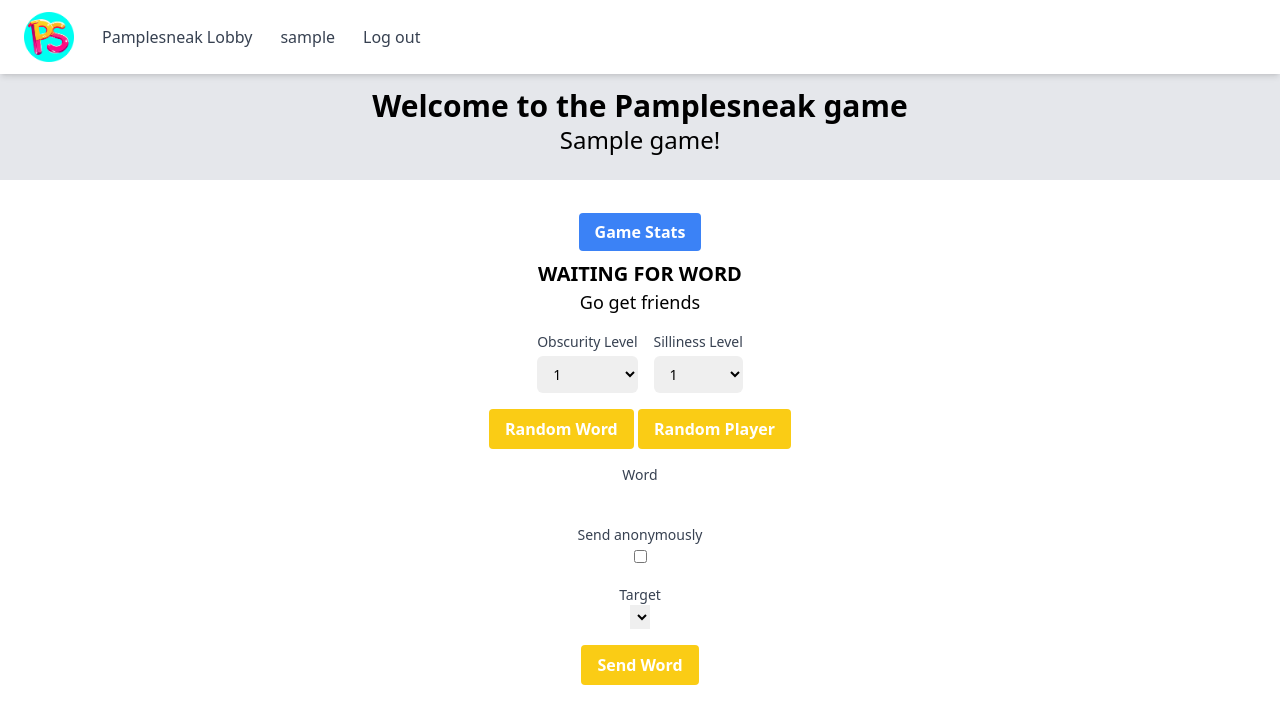
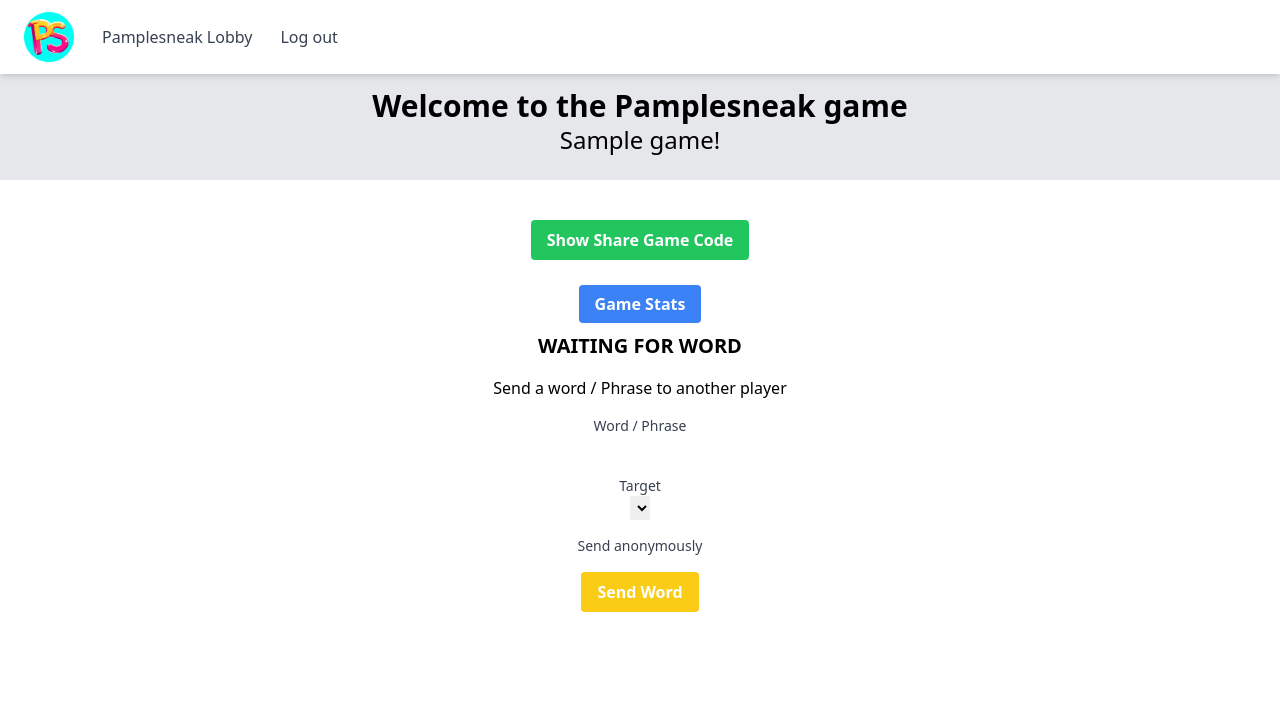
Before and after one commit to peasnrice/pamplesneak2k24, a Django app: a page that uses templates/default_base.html in a window 1280 px wide. Shown: the top 724 px of the page. Run offline with Django 4.2, Linux system fonts and the light colour scheme; a user stored in the database is signed in; tables that the repository leaves empty hold one stand-in row (values such as "Sample post"); lists and menus that the app fills with data are empty; some libraries are stand-ins or nearby versions.

Commit message:
made changes to support fly.io

```diff
--- a/fly.toml
+++ b/fly.toml
@@ -1,4 +1,4 @@
-# fly.toml app configuration file generated for pamplesneak on 2023-12-03T23:24:13-05:00
+# fly.toml app configuration file generated for pamplesneak on 2023-12-23T18:00:35-05:00
 #
 # See https://fly.io/docs/reference/configuration/ for information about how to use this file.
 #
@@ -14,6 +14,7 @@ console_command = "/code/manage.py shell"
 
 [env]
   PORT = "8000"
+  DEBUG = false
 
 [http_service]
   internal_port = 8000
@@ -26,7 +27,7 @@ console_command = "/code/manage.py shell"
 [[vm]]
   cpu_kind = "shared"
   cpus = 1
-  memory_mb = 512
+  memory_mb = 256
 
 [[statics]]
   guest_path = "/code/static"
--- a/gameroom/forms.py
+++ b/gameroom/forms.py
@@ -2,16 +2,27 @@
 from django import forms
 from gameroom.models import Game
 
+
 class GameRoomForm(forms.ModelForm):
     class Meta:
         model = Game
-        fields = ['game_name']
+        fields = ["game_name"]
+
 
 class MessageSender(forms.Form):
     word = forms.CharField(max_length=64)
-    send_anonymously = forms.BooleanField(required=False)
+    send_anonymously = forms.BooleanField(
+        initial=False, widget=forms.HiddenInput(), required=False
+    )
 
     def __init__(self, players, *args, **kwargs):
         super(MessageSender, self).__init__(*args, **kwargs)
-        self.fields['target'] = forms.ChoiceField(choices=[(id, name) for id, name in players.items()])
-        self.order_fields(['word', 'players', 'send_anonymously'])
+        self.fields["target"] = forms.ChoiceField(
+            choices=[(id, name) for id, name in players.items()]
+        )
+        self.order_fields(["word", "target", "send_anonymously"])
+
+        # Set 'send_anonymously' field to False by default
+        self.fields["send_anonymously"].initial = False
+
+        self.fields["word"].label = "Word / Phrase"
--- a/gameroom/static/js/game_logic.js
+++ b/gameroom/static/js/game_logic.js
@@ -77,7 +77,21 @@ $(document).ready(function () {
         $('#hide_button').hide();
     });
 
+    // Show QR Code
+    $(document).on('click', '#show_qr_code_button', function () {
+        $('#qrCodeImage').show();
+        $('#show_qr_code_button').hide();
+        $('#hide_qr_code_button').show();
+    });
+
+    // Hide QR Code
+    $(document).on('click', '#hide_qr_code_button', function () {
+        $('#qrCodeImage').hide();
+        $('#show_qr_code_button').show();
+        $('#hide_qr_code_button').hide();
+    });
 });
+
 
 function getCookie(name) {
     let cookieValue = null;
--- a/gameroom/templates/gameroom/ingame.html
+++ b/gameroom/templates/gameroom/ingame.html
@@ -19,6 +19,23 @@
 {% block content %}
 
 <div class="my-4 text-center">
+  <!-- Show QR Code Button -->
+  <button id="show_qr_code_button" class="bg-green-500 hover:bg-green-700 text-white font-bold py-2 px-4 rounded">
+      Show Share Game Code
+  </button>
+
+  <!-- Hide QR Code Button -->
+  <button id="hide_qr_code_button" class="bg-red-500 hover:bg-red-700 text-white font-bold py-2 px-4 rounded hidden">
+      Hide
+  </button>
+
+  <!-- QR Code Image Container -->
+  <div class="flex justify-center mt-4">
+    <img src="{% url 'gameroom:qr_code' game_id=game.id slug=game.slug %}" alt="QR Code" id="qrCodeImage" class="hidden">
+  </div>
+</div>
+
+<div class="my-4 text-center">
   <a href="{% url 'gameroom:stats' game_id=game.id slug=game.slug %}" class="bg-blue-500 hover:bg-blue-700 text-white font-bold py-2 px-4 rounded">
     Game Stats
   </a>
@@ -38,33 +55,10 @@
   <div class="my-4">
     {% include "gameroom/playerword.html" %}
   </div>
- <!-- Level Selectors -->
- <div class="my-4 flex justify-center space-x-4">
-  <div>
-    <label for="obscurity_level" class="block text-sm font-medium text-gray-700">Obscurity Level</label>
-    <select id="obscurity_level" class="mt-1 block w-full pl-3 pr-10 py-2 text-base border-gray-300 focus:outline-none focus:ring-indigo-500 focus:border-indigo-500 sm:text-sm rounded-md">
-      {% for i in range1_10 %}
-        <option value="{{ i }}">{{ i }}</option>
-      {% endfor %}
-    </select>
-  </div>
-  <div>
-    <label for="silliness_level" class="block text-sm font-medium text-gray-700">Silliness Level</label>
-    <select id="silliness_level" class="mt-1 block w-full pl-3 pr-10 py-2 text-base border-gray-300 focus:outline-none focus:ring-indigo-500 focus:border-indigo-500 sm:text-sm rounded-md">
-      {% for i in range1_10 %}
-        <option value="{{ i }}">{{ i }}</option>
-      {% endfor %}
-    </select>
-  </div>
-</div>
+
 
 <div class="my-4 text-center">
-  <button id="random_word_button" class="bg-yellow-400 hover:bg-yellow-500 text-white font-bold py-2 px-4 rounded">
-    Random Word
-  </button>
-  <button id="random_player_button" class="bg-yellow-400 hover:bg-yellow-500 text-white font-bold py-2 px-4 rounded">
-    Random Player
-  </button>
+  <h2> Send a word / Phrase to another player</h2>
   {% include "gameroom/messageform.html" %}
 </div>
 </div>
--- a/gameroom/templates/gameroom/playerword.html
+++ b/gameroom/templates/gameroom/playerword.html
@@ -29,7 +29,6 @@
     {% else %}
     <div id="word_not_present">
         <h1 class="text-xl font-bold">WAITING FOR WORD</h1>
-        <h2 class="text-lg">Go get friends</h2>
     </div>
     {% endif %}
 </div>
--- a/gameroom/urls.py
+++ b/gameroom/urls.py
@@ -1,21 +1,36 @@
 from django.urls import path
-from gameroom import views   # Import views from the current app
+from gameroom import views  # Import views from the current app
 
 
-app_name = 'gameroom'
+app_name = "gameroom"
 
 urlpatterns = [
     # path('', views.pamplesneak, name='pamplesneak'),
-    path('pampleplay/', views.pampleplay, name='pampleplay'),
-    path('pampleplay/create', views.creategame, name='creategame'),
-    path('pampleplay/<int:game_id>/<slug:slug>/stats', views.stats, name='stats'),
-    path('pampleplay/<int:game_id>/<slug:slug>/', views.joingame, name='joingame'),
-    path('sendword/<int:game_id>/', views.send_word, name='send_word'),
-    path('ajax/refresh_word/<int:game_id>/<int:player_id>/', views.refresh_word, name='refresh_word'),
-    path('ajax/word_success/<int:word_id>/<int:game_id>/<int:player_id>/', views.word_success, name='word_success'),
-    path('ajax/word_fail/<int:word_id>/<int:game_id>/<int:player_id>/', views.word_fail, name='word_fail'),
-    path('ajax/openai_request/', views.openai_request, name='openai_request'),
-    path('ajax/validate_sneak/<int:game_id>/', views.validate_sneak, name='validate_sneak'),
-    path('ajax/reject_sneak/<int:game_id>/', views.reject_sneak, name='reject_sneak'),
-
+    path("pampleplay/", views.pampleplay, name="pampleplay"),
+    path("pampleplay/create", views.creategame, name="creategame"),
+    path("pampleplay/<int:game_id>/<slug:slug>/stats", views.stats, name="stats"),
+    path("pampleplay/<int:game_id>/<slug:slug>/", views.joingame, name="joingame"),
+    path("sendword/<int:game_id>/", views.send_word, name="send_word"),
+    path(
+        "ajax/refresh_word/<int:game_id>/<int:player_id>/",
+        views.refresh_word,
+        name="refresh_word",
+    ),
+    path(
+        "ajax/word_success/<int:word_id>/<int:game_id>/<int:player_id>/",
+        views.word_success,
+        name="word_success",
+    ),
+    path(
+        "ajax/word_fail/<int:word_id>/<int:game_id>/<int:player_id>/",
+        views.word_fail,
+        name="word_fail",
+    ),
+    path(
+        "ajax/validate_sneak/<int:game_id>/",
+        views.validate_sneak,
+        name="validate_sneak",
+    ),
+    path("ajax/reject_sneak/<int:game_id>/", views.reject_sneak, name="reject_sneak"),
+    path("qr-code/<int:game_id>/<slug:slug>/", views.qr_code_view, name="qr_code"),
 ]
--- a/gameroom/views.py
+++ b/gameroom/views.py
@@ -7,16 +7,20 @@ from gameroom.forms import MessageSender, GameRoomForm
 from django.template.loader import render_to_string
 from django.http import JsonResponse
 from django.contrib import messages
-from openai import OpenAI
 from django.conf import settings
 from django.views.decorators.http import require_http_methods
 from django.views.decorators.csrf import csrf_exempt
 import random
 import json
 import traceback
+
+# QR Code Generation imports
+import qrcode
+from PIL import Image
+from io import BytesIO
+from django.http import HttpResponse
+
 from django.conf import settings
-
-client = OpenAI(api_key=settings.OPENAI_API_KEY)
 
 
 # getActiveGames function now utilizes Django ORM efficiently
@@ -438,3 +442,27 @@ def reject_sneak(request, game_id):
             "rejections_count": sneak.rejections_count,
         }
     )
+
+
+def qr_code_view(request, game_id, slug):
+    # Construct your game room URL based on the game_id
+    game_room_url = f"http://pamplesneak.fly.dev/gameroom/pampleplay/{game_id}/{slug}"
+    qr_image = generate_qr_code(game_room_url)
+    return HttpResponse(qr_image, content_type="image/png")
+
+
+def generate_qr_code(url):
+    qr = qrcode.QRCode(
+        version=1,
+        error_correction=qrcode.constants.ERROR_CORRECT_L,
+        box_size=10,
+        border=4,
+    )
+    qr.add_data(url)
+    qr.make(fit=True)
+
+    img = qr.make_image(fill_color="black", back_color="white")
+    img_io = BytesIO()
+    img.save(img_io, "PNG")
+    img_io.seek(0)
+    return img_io
--- a/requirements.txt
+++ b/requirements.txt
@@ -16,6 +16,7 @@ dj-database-url==2.1.0
 Django==4.2.7
 django-allauth==0.58.2
 django-browser-reload==1.12.1
+django-environ==0.9.0
 django-tailwind==3.6.0
 django-widget-tweaks==1.5.0
 gunicorn==21.2.0
@@ -30,18 +31,21 @@ mdurl==0.1.2
 oauthlib==3.2.2
 openai==1.3.7
 packaging==23.2
+Pillow==10.1.0
 psycopg2-binary==2.9.9
 pycparser==2.21
 pydantic==2.5.2
 pydantic_core==2.14.5
 Pygments==2.17.2
 PyJWT==2.8.0
+pypng==0.20220715.0
 python-dateutil==2.8.2
 python-decouple==3.8
 python-dotenv==1.0.0
 python-slugify==8.0.1
 python3-openid==3.2.0
 PyYAML==6.0.1
+qrcode==7.4.2
 requests==2.31.0
 requests-oauthlib==1.3.1
 rich==13.7.0
@@ -53,3 +57,4 @@ tqdm==4.66.1
 types-python-dateutil==2.8.19.14
 typing_extensions==4.8.0
 urllib3==2.1.0
+whitenoise==6.3.0
--- a/templates/account/signup.html
+++ b/templates/account/signup.html
@@ -19,7 +19,7 @@
   <div class="w-full">
     <h1 class="text-3xl font-bold my-4">{% trans "Sign Up" %}</h1>
 
-    <p class="mb-4">{% blocktrans %}Already have an account? Then please <a href="{{ login_url }}"
+    <p class="mb-4">{% blocktrans %}Already have an account? <a href="{{ login_url }}"
         class="text-blue-500 hover:text-blue-700">sign in</a>.{% endblocktrans %}
     </p>
 
--- a/templates/default_base.html
+++ b/templates/default_base.html
@@ -42,7 +42,7 @@
               <a class="py-2 px-3 text-gray-700 hover:text-gray-900" href="/gameroom/pampleplay">Pamplesneak
                 Lobby</a>
               {% if user.is_authenticated %}
-              <a class="py-2 px-3 text-gray-700 hover:text-gray-900" href="/pampleprofile">{{ user.username }}</a>
+              <!-- <a class="py-2 px-3 text-gray-700 hover:text-gray-900" href="/pampleprofile">{{ user.username }}</a> -->
               <a class="py-2 px-3 text-gray-700 hover:text-gray-900" href="/accounts/logout">Log out</a>
               {% else %}
               <a class="py-2 px-3 text-gray-700 hover:text-gray-900" href="/accounts/signup">Sign up</a>
@@ -65,7 +65,7 @@
       <div id="mobile-menu" class="mobile-menu hidden md:hidden">
         <a class="block py-2 px-4 text-sm hover:bg-gray-200" href="/gameroom/pampleplay">Pamplesneak Lobby</a>
         {% if user.is_authenticated %}
-        <a class="block py-2 px-4 text-sm hover:bg-gray-200" href="/pampleprofile">{{ user.username }}</a>
+        <!-- <a class="block py-2 px-4 text-sm hover:bg-gray-200" href="/pampleprofile">{{ user.username }}</a> -->
         <a class="block py-2 px-4 text-sm hover:bg-gray-200" href="/accounts/logout">Log out</a>
         {% else %}
         <a class="block py-2 px-4 text-sm hover:bg-gray-200" href="/accounts/signup">Sign up</a>
```
Also changed, not shown: gameroom/templates/gameroom/ingamestats.html (+16 -0 lines), pamplesneak/settings.py (+40 -16 lines), templates/account/login.html (+5 -2 lines), data/examplewords.csv, 5 other files.
